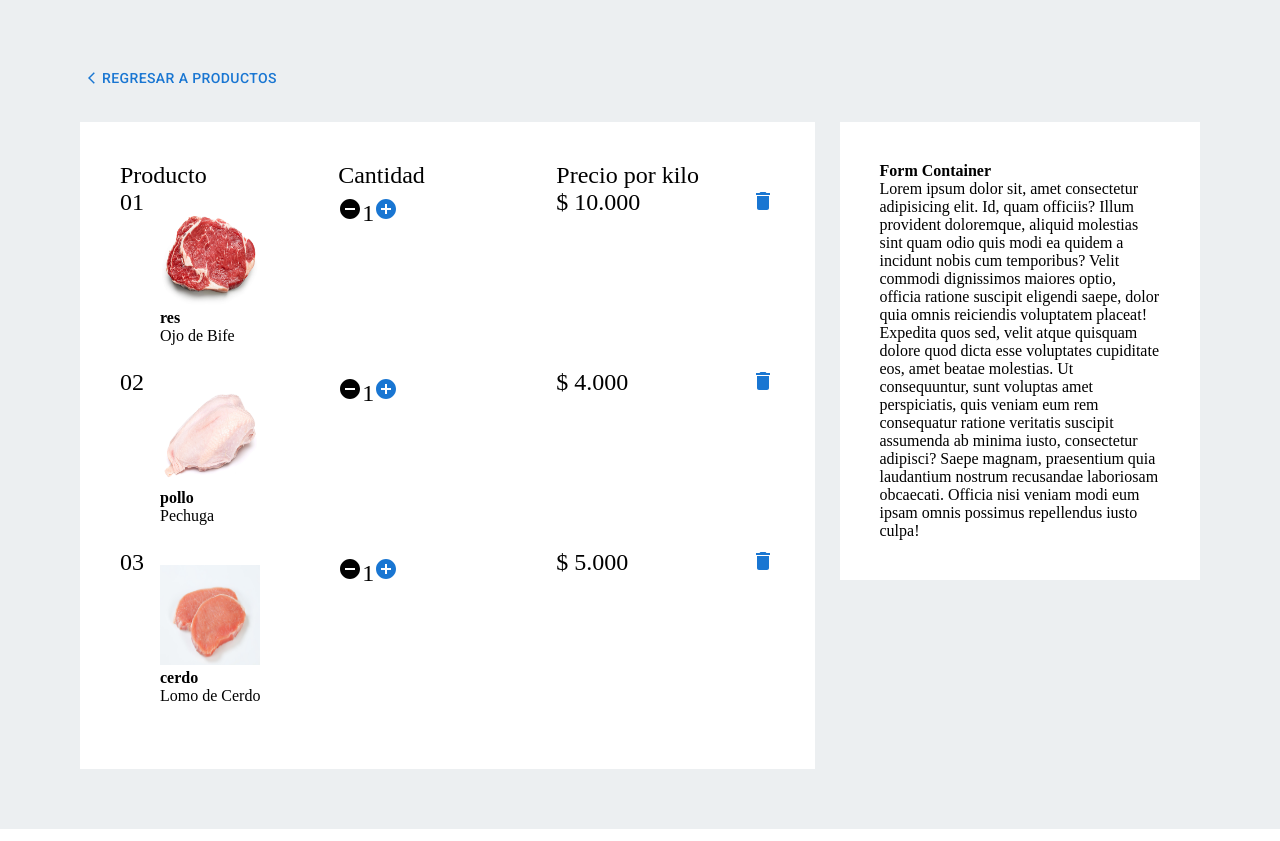
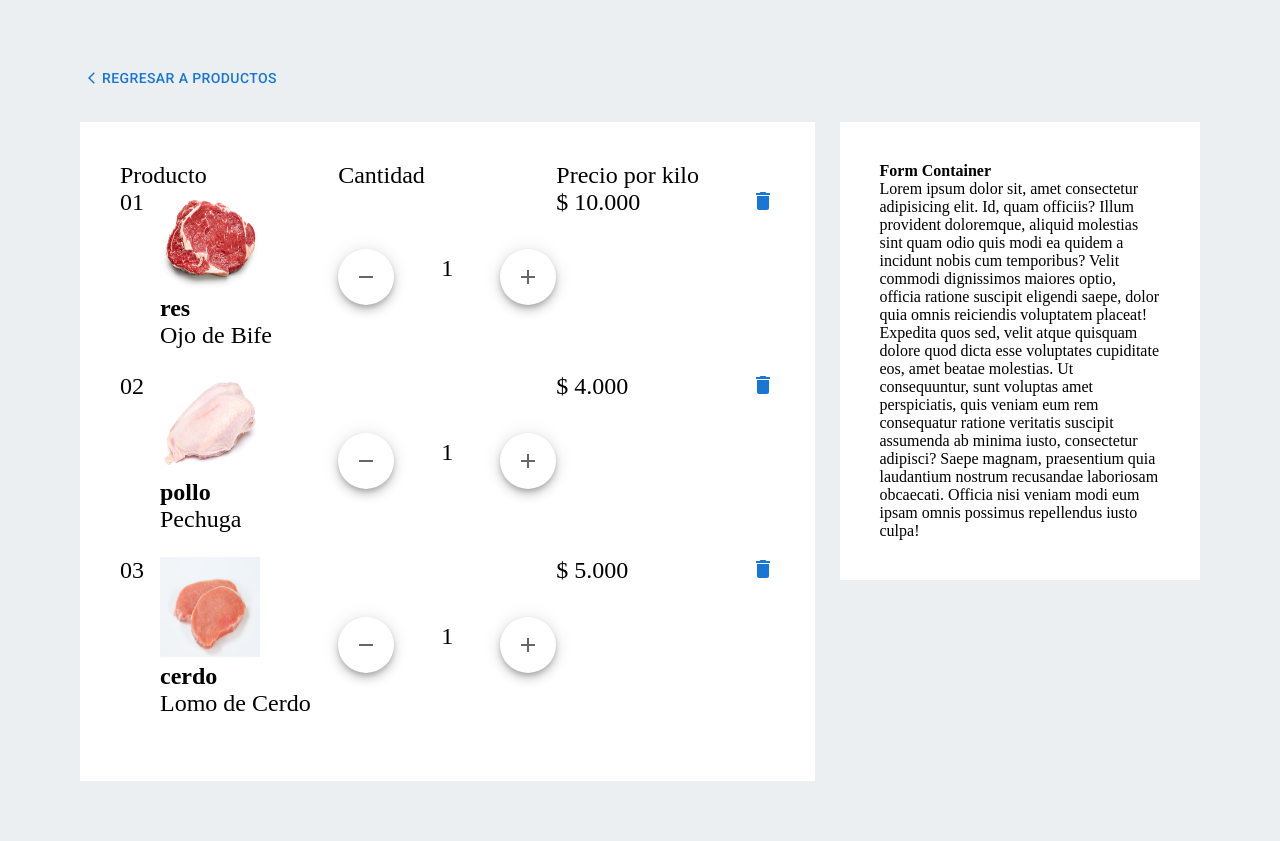
Before and after one commit to MychelGarzon/meatShop, a React (Vite) app: page /cart in a window 1280 px wide. Built offline with nearby package versions, Linux system fonts and the light colour scheme.

Commit message:
remove styling from +/- btns

```diff
--- a/src/components/cartItem/CartItem.module.css
+++ b/src/components/cartItem/CartItem.module.css
@@ -19,11 +19,13 @@
   justify-content: space-between;
 }
 
-.product {
+.flex3 {
+  display: flex;
+  justify-content: space-between;
+  align-items: center;
+}
+
+/* .product {
   padding-top: 1rem;
   font-size: 1rem;
-}
-
-.cantidad {
-  padding-top: 0.5rem;
-}
+} */
--- a/src/components/cartItem/CartItem.tsx
+++ b/src/components/cartItem/CartItem.tsx
@@ -1,8 +1,9 @@
+import { useState } from 'react';
 import styles from './CartItem.module.css';
 import DeleteIcon from '@mui/icons-material/Delete';
-import AddCircleIcon from '@mui/icons-material/AddCircle';
-import RemoveCircleIcon from '@mui/icons-material/RemoveCircle';
-import { useState } from 'react';
+
+import MinusButton from '../minusPlusButton/MinusButton';
+import PlusButton from '../minusPlusButton/PlusButton';
 
 interface Props {
   index: number
@@ -17,7 +18,7 @@ interface Props {
 }
 
 const CartItem: React.FC<Props> = ({ index, item, amount }) => {
-  const [quantity, setQuantity] = useState<number>(amount)
+  const [quantity, /* setQuantity */] = useState<number>(amount)
 
   // add a zero to the number if it is less than 10
   const formatNumber = (number: number): string => {
@@ -34,7 +35,7 @@ const CartItem: React.FC<Props> = ({ index, item, amount }) => {
   }
 
   // handle the quantity of the product
-  const handleCantidad = (action: string) => () => {
+  /* const handleQuanitity = (action: string) => () => {
     if (action === 'add') {
       setQuantity((prevQuantity) => prevQuantity + 1)
     } else {
@@ -42,7 +43,7 @@ const CartItem: React.FC<Props> = ({ index, item, amount }) => {
         setQuantity((prevQuantity) => prevQuantity - 1)
       }
     }
-  }
+  } */
 
   // handle the delete of the product
   const handleDelete = (id: string) => {
@@ -59,14 +60,10 @@ const CartItem: React.FC<Props> = ({ index, item, amount }) => {
           <p>{item.name}</p>
         </div>
       </div>
-      <div className={styles.cantidad}>
-        <p>
-          {<RemoveCircleIcon
-            color={quantity !== 1 ? 'primary' : 'inherit'}
-            onClick={handleCantidad('')} />}
-          {quantity}
-          {<AddCircleIcon color='primary' onClick={handleCantidad('add')} />}
-        </p>
+      <div className={styles.flex3}>
+        <MinusButton />
+        <p>{quantity}</p>
+        <PlusButton />
       </div>
       <div className={styles.flex2}>
         <p>{formatPrice(item.price)}</p>
--- a/src/components/minusPlusButton/MinusButton.tsx
+++ b/src/components/minusPlusButton/MinusButton.tsx
@@ -1,13 +1,10 @@
-import Box from "@mui/material/Box";
 import SpeedDial from "@mui/material/SpeedDial";
 import RemoveIcon from "@mui/icons-material/Remove";
 
 function MinusButton() {
   return (
-    <Box sx={{ height: 320, transform: "translateZ(0px)", flexGrow: 1 }}>
     <SpeedDial
       ariaLabel="SpeedDial basic example"
-        sx={{ position: "absolute" }}
       icon={<RemoveIcon sx={{ color: "text.secondary" }} />}
       FabProps={{
         sx: {
@@ -18,7 +15,6 @@ function MinusButton() {
         },
       }}
     ></SpeedDial>
-    </Box>
   );
 }
 
--- a/src/components/minusPlusButton/PlusButton.tsx
+++ b/src/components/minusPlusButton/PlusButton.tsx
@@ -1,13 +1,10 @@
-import Box from "@mui/material/Box";
 import SpeedDial from "@mui/material/SpeedDial";
 import SpeedDialIcon from "@mui/material/SpeedDialIcon";
 
 function PlusButton() {
   return (
-    <Box sx={{ height: 320, transform: "translateZ(0px)", flexGrow: 1 }}>
     <SpeedDial
       ariaLabel="SpeedDial basic example"
-        sx={{ position: "absolute"}}
       icon={<SpeedDialIcon sx={{ color: "text.secondary" }} />}
       FabProps={{
         sx: {
@@ -18,7 +15,6 @@ function PlusButton() {
         },
       }}
     ></SpeedDial>
-    </Box>
   );
 }
 
```
Lines whose indentation alone changed are shown as unchanged.
